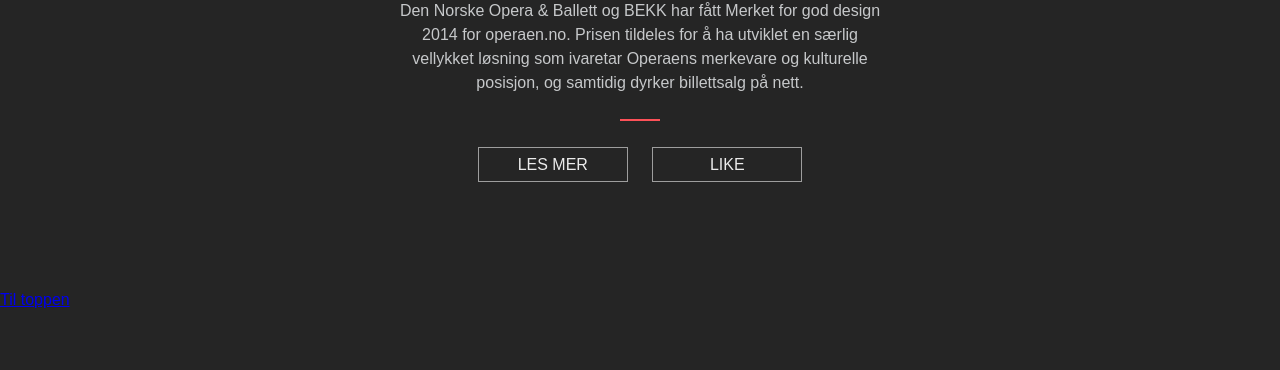
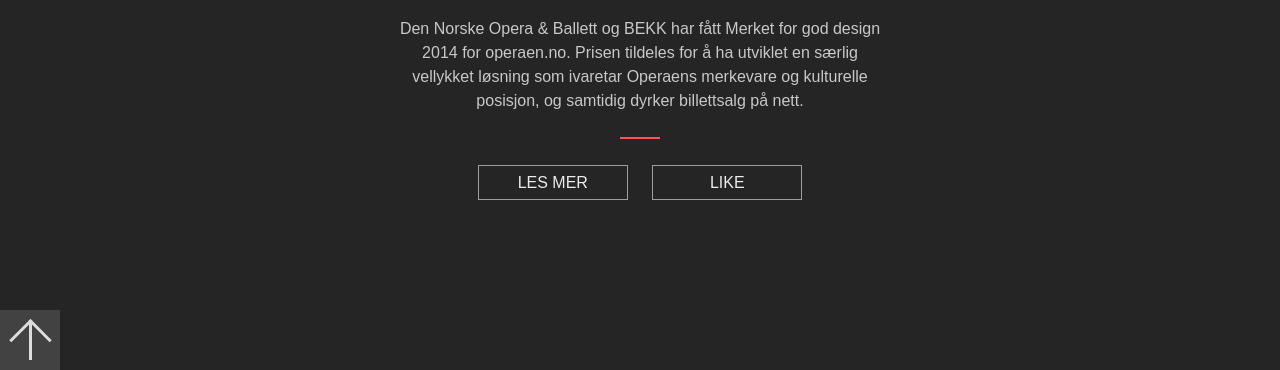
Before and after one commit to sebastian-steinmann/animasjon-workshop, a plain HTML site: page index.html in a window 1280 px wide. Shown: the part 674-1044 px from the top of the page. Before the commit the page ends 982 px from the top, so only its background shows below. Drawn offline with nearby package versions, Linux system fonts and the light colour scheme.

Commit message:
Added style for to the top link

```diff
--- a/css/base.css
+++ b/css/base.css
@@ -57,8 +57,9 @@
         }
 
 h2 {
+    font-family: Georgia, serif;
     color: #ebebeb;
-    font-size: 28px;
+    font-size: 34px;
     text-transform: uppercase;
 
     margin-bottom: 1em;
@@ -268,7 +269,7 @@
         bottom: 0;
         left: 0;
         z-index: 10;
-        background: rgba(0,0,0,0.8);
+        background: #000;
     }
         .bekkopenItem-image figcaption span {
             position: absolute;
@@ -329,3 +330,47 @@
     background: #fd5158;
     margin: 0 auto 1em auto;
 }
+
+.topLink {
+    display: block;
+    position: relative;
+    background: #424242;
+    white-space: nowrap;
+    text-indent: 100%;
+    overflow: hidden;
+    width: 60px;
+    height: 60px;
+}
+    .topLink i {
+        display: block;
+        position: absolute;
+        top: 10px;
+        height: 40px;
+        width: 3px;
+        left: 50%;
+        margin: 0 0 0 -1px;
+        background: #ddd;
+    }
+
+    .topLink i:before,
+    .topLink i:after {
+        content: "";
+        display: block;
+        position: absolute;
+        top: 0;
+        height: 30px;
+        width: 3px;
+        background: #ddd;
+        transform-origin: 50% 0;
+    }
+
+    .topLink i:before {
+        transform: rotate(45deg);
+        left: 1px;
+    }
+
+
+    .topLink i:after {
+        transform: rotate(-45deg);
+        left: -1px;
+    }
--- a/index.html
+++ b/index.html
@@ -24,7 +24,7 @@
             <div class="u-container">
                 <ul class="u-row u-structualList">
                     <li class="nav-group">
-                        <h2 class="nav-header">Linkgruppe 1</h2>
+                        <div class="nav-header">Linkgruppe 1</div>
                         <ul class="u-structualList nav-subGroup">
                             <li>
                                 <a href="#">Link 1</a>
@@ -53,7 +53,7 @@
                         </ul>
                     </li>
                     <li class="nav-group">
-                        <h2 class="nav-header">Linkgruppe 2</h2>
+                        <div class="nav-header">Linkgruppe 2</div>
                         <ul class="u-structualList nav-subGroup">
                             <li>
                                 <a href="#">Link 1</a>
@@ -82,7 +82,7 @@
                         </ul>
                     </li>
                     <li class="nav-group">
-                        <h2 class="nav-header">Linkgruppe 3</h2>
+                        <div class="nav-header">Linkgruppe 3</div>
                         <ul class="u-structualList nav-subGroup">
                             <li>
                                 <a href="#">Link 1</a>
@@ -111,7 +111,7 @@
                         </ul>
                     </li>
                     <li class="nav-group">
-                        <h2 class="nav-header">Linkgruppe 4</h2>
+                        <div class="nav-header">Linkgruppe 4</div>
                         <ul class="u-structualList nav-subGroup">
                             <li>
                                 <a href="#">Link 1</a>
```
